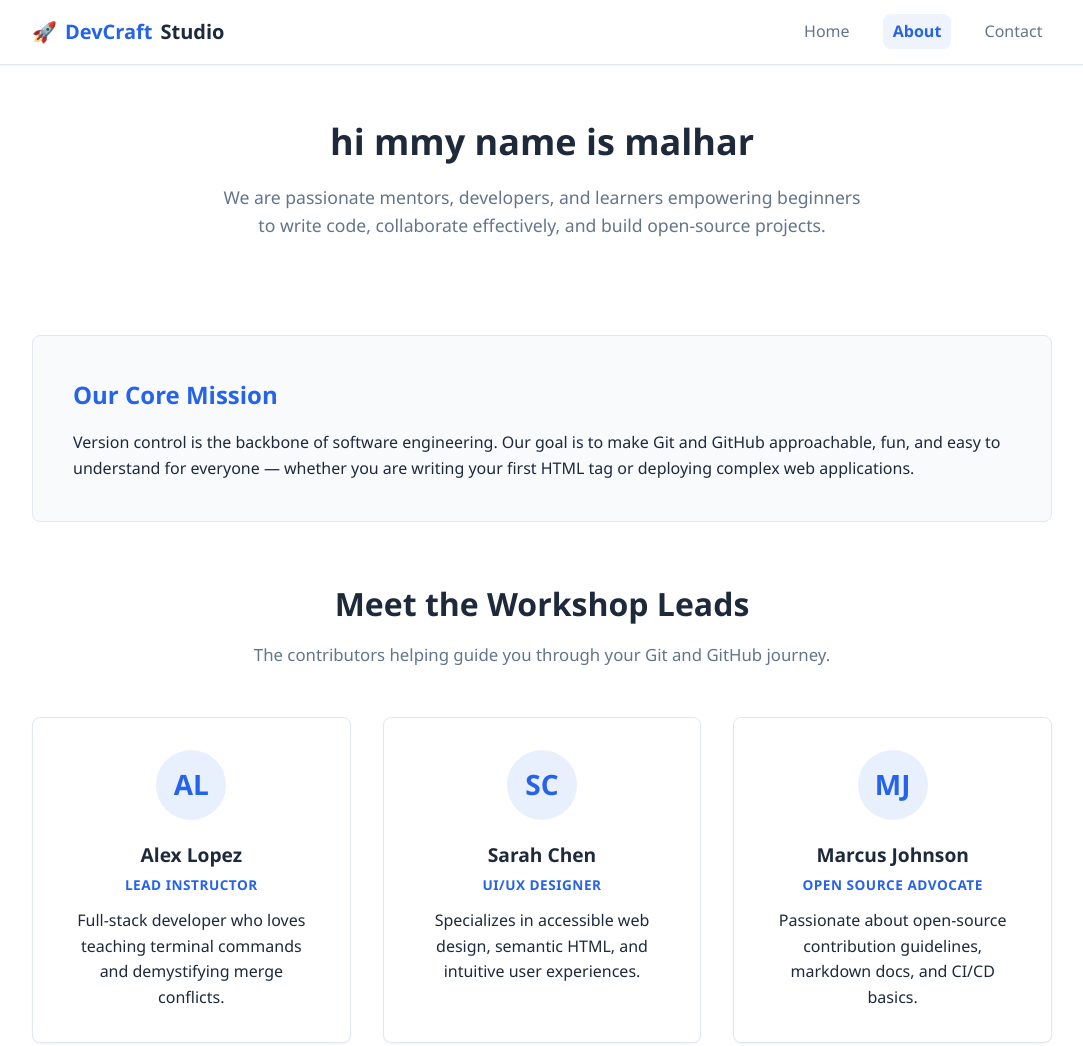
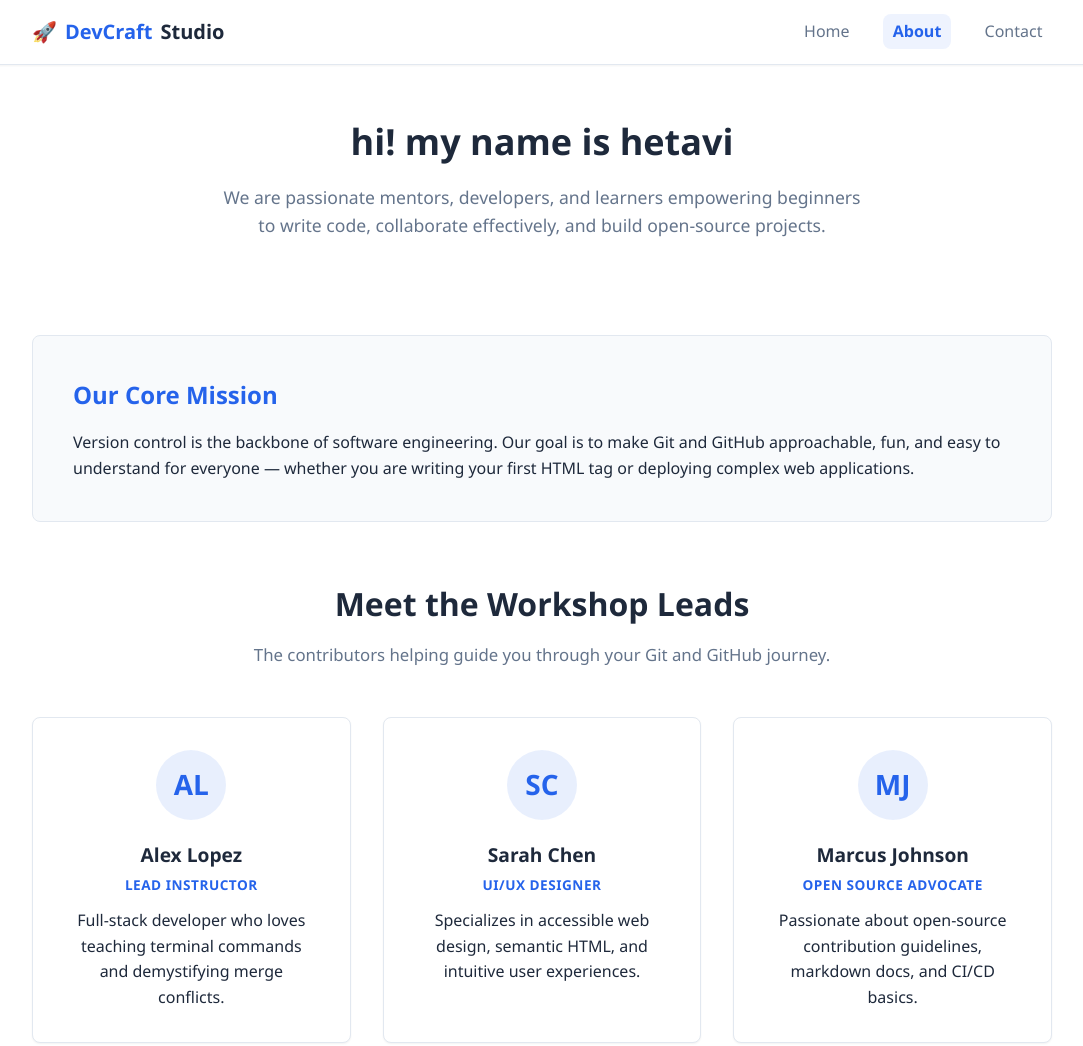
Before and after one commit to Hetavi5708/Git-vs-Github-, a plain HTML site: page about.html in a window 1280 px wide. Shown: the top 1046 px of the page, without its empty margins (98-1181 px from the left). Drawn offline with Linux system fonts and the light colour scheme.

Commit message:
changes in name

```diff
--- a/about.html
+++ b/about.html
@@ -30,7 +30,7 @@
   <main>
     <section class="page-intro">
       <div class="container">
-        <h1>hi mmy name is malhar </h1>
+        <h1>hi! my name is hetavi </h1>
         <p>
           We are passionate mentors, developers, and learners empowering beginners to write code,
           collaborate effectively, and build open-source projects.
```
